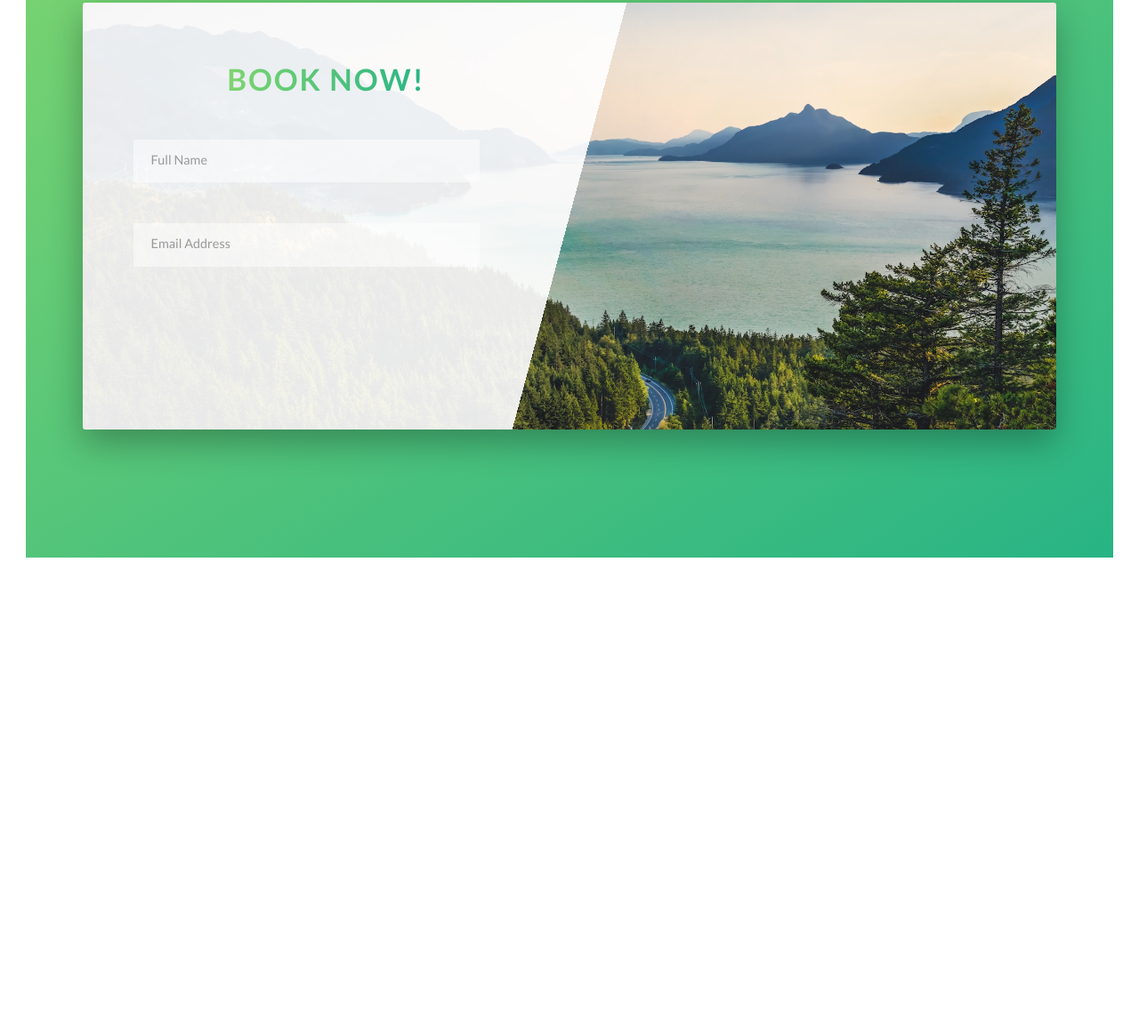
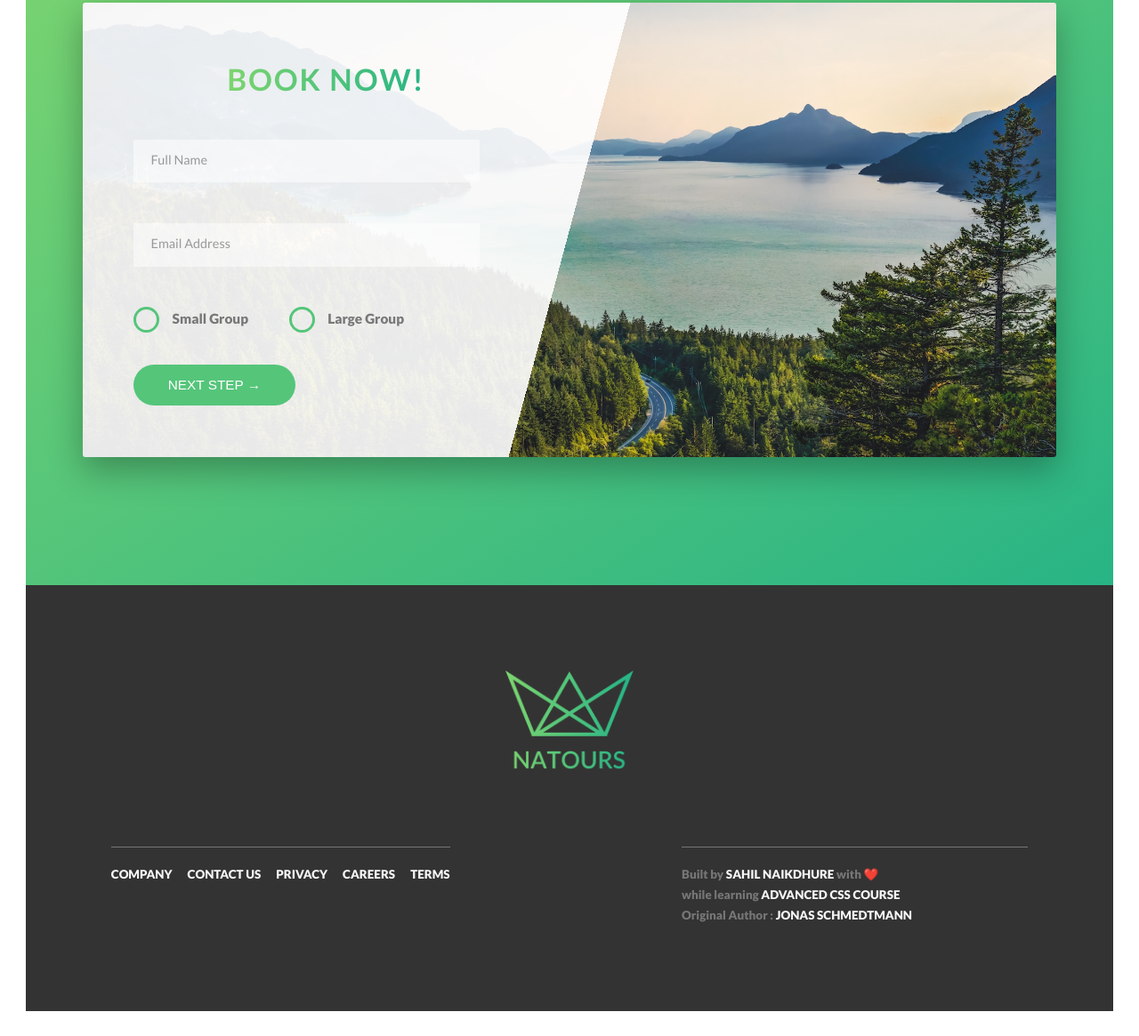
Before and after one commit to electro75/Natours, a website: page index.html in a window 1280 px wide. Shown: the part 4520-5685 px from the top of the page at 89% size. Before the commit the page ends 5176 px from the top, so only its background shows below. Drawn offline with Linux system fonts and the light colour scheme.

Commit message:
add footer at end of the page

```diff
--- a/index.html
+++ b/index.html
@@ -293,14 +293,66 @@
                                         placeholder="Email Address" required id="email">
                                     <label for="email" class="form__label" >Email Address</label>
                                 </div>
+
+                                <div class="form__group u-mb-md">
+                                    <div class="form__radio-group">
+                                        <input name="size" type="radio" class="form__radio-input" id="small">
+                                        <label for="small" class="form__radio-label">
+                                            <span class="form__radio-button" ></span>
+                                            Small Group
+                                        </label>
+                                    </div>
+
+                                    <div class="form__radio-group">
+                                        <input name="size" type="radio" class="form__radio-input" id="big">
+                                        <label for="big" class="form__radio-label">
+                                            <span class="form__radio-button" ></span>
+                                            Large Group
+                                        </label>
+                                    </div>
+                                </div>
+
+                                <div class="form__group">
+                                    <button class="btn btn--green">Next Step &rarr; </button>
+                                </div>
                             </form>
                         </div>
                     </div>
+                </div>
+            </section>
+        </main>
+
+        <footer class="footer">
+            <div class="footer__logo-box">
+                <img src="img/logo-green-2x.png" alt="green logo" class="footer__logo" >
+            </div>
+            <div class="row">
+                <div class="col-1-of-2">
+                    <div class="footer__navigation">
+                        <ul class="footer__list">
+                            <li class="footer__item"><a href="#" class="footer__link">Company</a></li>
+                            <li class="footer__item"><a href="#" class="footer__link">Contact Us</a></li>
+                            <li class="footer__item"><a href="#" class="footer__link">Privacy</a></li>
+                            <li class="footer__item"><a href="#" class="footer__link">Careers</a></li>
+                            <li class="footer__item"><a href="#" class="footer__link">Terms</a></li>
+                        </ul>
+                    </div>
+                </div>
+                <div class="col-1-of-2">
+                    <p class="footer__copyright">
+                        Built by <a href="#" class="footer__link" >Sahil Naikdhure</a> with ❤️
+                        <br>
+                        while learning <a href="#" class="footer__link">Advanced CSS course</a>
+                        <br>
+                        Original Author : <a href="#" class="footer__link">Jonas Schmedtmann</a>
+                    </p>
+
+
 
                 </div>
-            </section>
+            </div>
+        </footer>
 
-        </main>
 
         <!--
             <section class="grid-test" >
--- a/sass/abstracts/_variables.scss
+++ b/sass/abstracts/_variables.scss
@@ -12,6 +12,7 @@ $color-tertiary-dark : #5643fa;
 $color-white: #fff;
 $color-grey-dark : #777;
 $color-grey-dark-2: #999;
+$color-grey-dark-3: #333;
 
 $color-grey-light-1: #f7f7f7;
 $color-grey-light-2: #eee;
--- a/sass/base/_utilities.scss
+++ b/sass/base/_utilities.scss
@@ -7,7 +7,7 @@
 }
 
 .u-mb-md {
-    margin-bottom: 4rem;
+    margin-bottom: 4rem !important;
 }
 
 .u-mb-sm {
--- a/sass/components/_button.scss
+++ b/sass/components/_button.scss
@@ -1,4 +1,5 @@
 .btn {
+    &,
     &:link,
     &:visited {
         text-transform : uppercase;
@@ -9,6 +10,10 @@
         transition: all .2s;
         position: relative;
         font-size: $default-font-size;
+
+        // change for button elements
+        border: none;
+        cursor: pointer;
     }
 
     &:hover {
@@ -21,7 +26,8 @@
         }
     }
 
-    &:active {
+    &:active,
+    &:focus {
         transform: translateY(-0.1rem);
         box-shadow: 0 .5rem 1rem rgba($color-black, .5);
     }
--- a/sass/components/_form.scss
+++ b/sass/components/_form.scss
@@ -11,6 +11,7 @@
         border-bottom: 3px solid transparent;
         width: 90%;
         display: block;
+        transition: all .3s;
 
         &::-webkit-input-placeholder {
             color: $color-grey-dark-2;
@@ -29,7 +30,7 @@
 
     &__label {
         font-size: 1.2rem;
-        font-weight: 700;
+        font-weight: 500;
         margin-left: 2rem;
         margin-top: .7rem;
         display: block;
@@ -49,6 +50,50 @@
         }
     }
 
+    &__radio-input {
+        display: none;
+    }
 
+    &__radio-group {
+        width: 40%;
+        display: inline-block;
+    }
+
+    &__radio-label {
+        font-size: $default-font-size;
+        cursor: pointer;
+        position: relative;
+        padding-left: 4.5rem;
+    }
+
+    &__radio-button {
+        height: 3rem;
+        width: 3rem;
+        border: 3px solid $color-primary;
+        border-radius: 50%;
+        display: inline-block;
+        position: absolute;
+        left: 0;
+        top: -.4rem;
+
+        &::after {
+            content: "";
+            display: block;
+            height: 1.3rem;
+            width: 1.3rem;
+            border-radius: 50%;
+            position: absolute;
+            top:50%;
+            left: 50%;
+            transition: all .2s;
+            transform: translate(-50%, -50%);
+            background-color: $color-primary;
+            opacity: 0;
+        }
+    }
+
+    &__radio-input:checked ~ &__radio-label &__radio-button::after {
+        opacity: 1;
+    }
 
 }
--- /dev/null
+++ b/sass/layout/_footer.scss
@@ -0,0 +1,62 @@
+.footer {
+    background-color: $color-grey-dark-3;
+    font-size: 1.4rem;
+    padding: 10rem;
+
+    &__logo-box {
+        text-align: center;
+        margin-bottom: 8rem;
+    }
+
+    &__logo {
+          width: 15rem;
+          height: auto;
+    }
+
+    &__navigation {
+        border-top: 1px solid $color-grey-dark;
+        padding-top: 2rem;
+        display: inline-block;
+    }
+
+    &__list {
+        list-style: none;
+    }
+
+    &__item {
+        display: inline-block;
+
+        &:not(:last-child) {
+            margin-right: 1.5rem;
+        }
+    }
+
+    &__link {
+
+        transition: all .2s;
+
+        &:link,
+        &:visited {
+            color: $color-grey-light-1;
+            background-color: $color-grey-dark-3;
+            text-decoration: none;
+            text-transform: uppercase;
+            display: inline-block;
+        }
+
+        &:hover,
+        &:active {
+            color: $color-primary;
+            box-shadow: 0 1rem 2rem rgba($color-black, .4);
+            transform: rotate(5deg) scale(1.3);
+        }
+
+    }
+
+    &__copyright {
+        border-top: 1px solid $color-grey-dark;
+        padding-top: 2rem;
+        width: 80%;
+        float: right;
+    }
+}
--- a/sass/layout/_layout.scss
+++ b/sass/layout/_layout.scss
@@ -0,0 +1,3 @@
+@import "./header";
+@import "./grid";
+@import "./footer";
--- a/sass/main.scss
+++ b/sass/main.scss
@@ -9,9 +9,10 @@
 @import "base/typography";
 @import "base/utilities";
 
+@import "layout/layout";
+
 @import "components/components";
-@import "layout/grid";
-@import "layout/header";
+
 @import "base/typography";
 
 @import "pages/home";
--- a/sass/pages/_home.scss
+++ b/sass/pages/_home.scss
@@ -45,7 +45,6 @@
     background-size: cover; // 100%;
     border-radius: 3px;
     box-shadow: 0 1.5rem 4rem rgba($color-black, .3);
-    height: 50rem;
 
     &__form {
         width: 50%;
```
Also changed, not shown: css/style.css.
